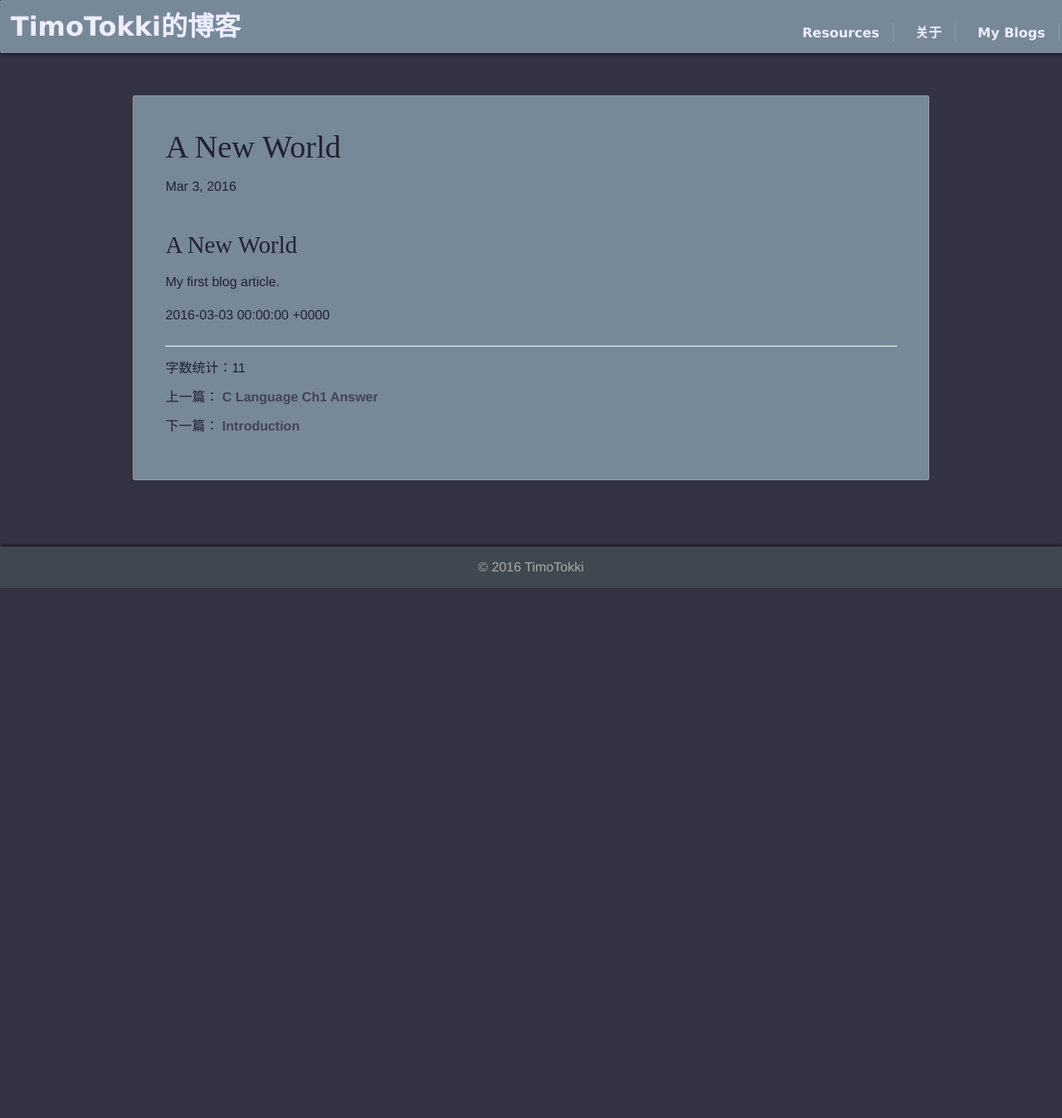
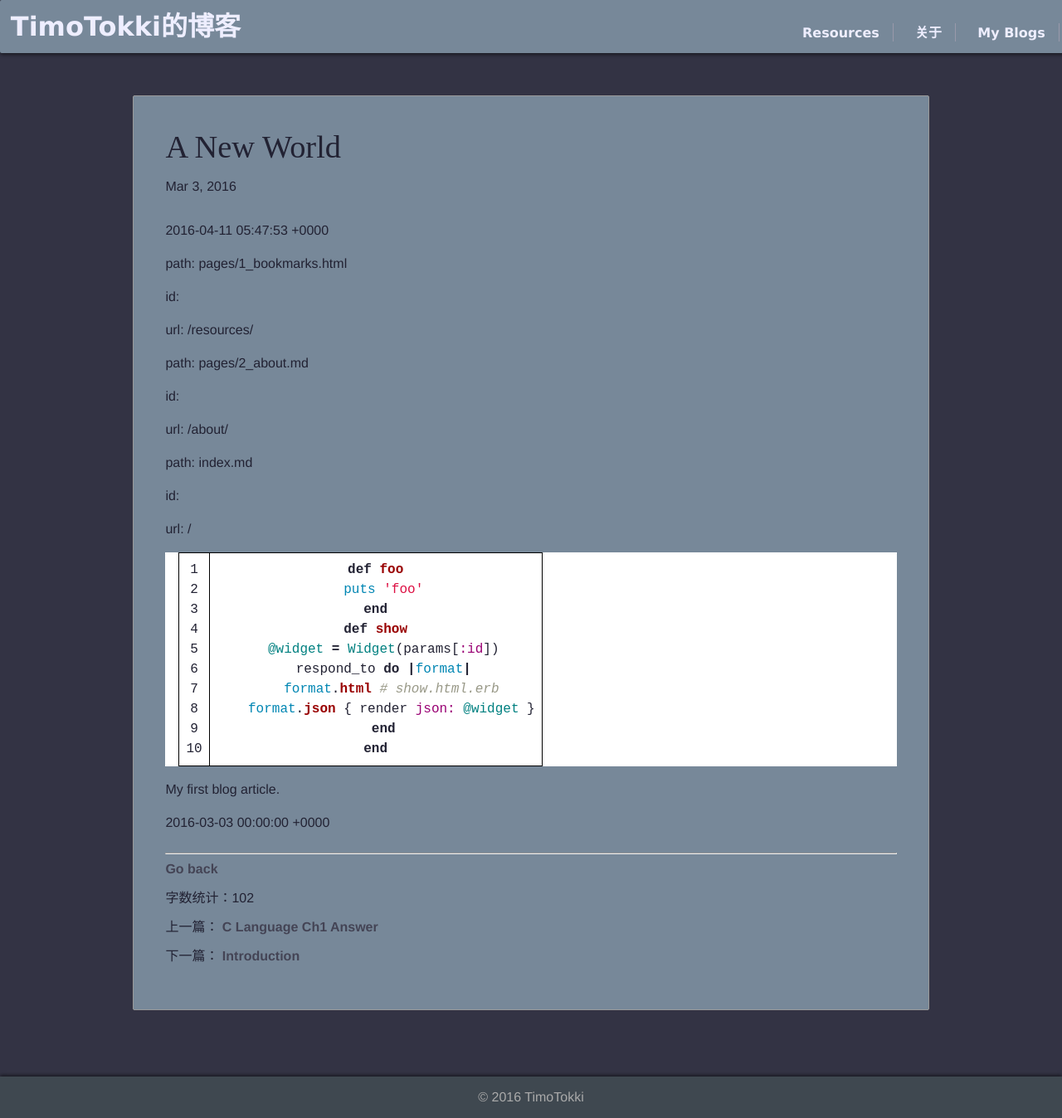
Before and after one commit to TimoTokki/timotokki.github.io, a Jekyll site: the page built from _posts/2016-03-03-A-New-World.md, in a window 1280 px wide. Shown: the whole page at 83% size. Built offline with Jekyll 4.4.1, drawn with Linux system fonts in a browser that asks for light colours; before the commit the page ends 900 px from its top, so only the background shows below that.

Commit message:
add a new css to highlight code

```diff
--- a/_config.yml
+++ b/_config.yml
@@ -9,3 +9,4 @@
 
 # Build settings
 markdown: kramdown
+highlighter: rouge
--- a/_layouts/post.html
+++ b/_layouts/post.html
@@ -10,6 +10,8 @@
 	</article>
 
 	<hr />
+
+	<a href="/index.html">Go back</a>
 	<p> 字数统计：{{ page.content | number_of_words }} </p>
 	{% if page.previous %}
 	<p> 上一篇：<a href="{{ page.previous.url | prepend: site.baseurl }}"> {{ page.previous.title }} </a></p>
--- a/_posts/2016-03-03-A-New-World.md
+++ b/_posts/2016-03-03-A-New-World.md
@@ -2,7 +2,28 @@
 layout: post
 ---
 
-## {{ page.title }}
+{{site.time}}
+
+{% for page in site.pages %}
+  path: {{ page.path }}
+
+  id: {{ page.id }}
+
+  url: {{ page.url }}
+{% endfor %}
+
+{% highlight ruby linenos %}
+def foo
+  puts 'foo'
+end
+def show
+  @widget = Widget(params[:id])
+  respond_to do |format|
+    format.html # show.html.erb
+    format.json { render json: @widget }
+  end
+end
+{% endhighlight %}
 
 My first blog article.
 
--- a/pages/1_bookmarks.html
+++ b/pages/1_bookmarks.html
@@ -1,7 +1,7 @@
 ---
 layout: page
 title: Resources
-permalink: /resource/
+permalink: /resources/
 ---
 <p>
 	这是我搜集的一些关于前端学习的书签
--- a/static/css/basic.css
+++ b/static/css/basic.css
@@ -1,4 +1,5 @@
 @import url(reset.css);
+@import url(syntax.css);
 
 header, article, nav {
 	display: block;
--- /dev/null
+++ b/static/css/syntax.css
@@ -0,0 +1,60 @@
+.highlight  { background: #ffffff; }
+.highlight .c { color: #999988; font-style: italic } /* Comment */
+.highlight .err { color: #a61717; background-color: #e3d2d2 } /* Error */
+.highlight .k { font-weight: bold } /* Keyword */
+.highlight .o { font-weight: bold } /* Operator */
+.highlight .cm { color: #999988; font-style: italic } /* Comment.Multiline */
+.highlight .cp { color: #999999; font-weight: bold } /* Comment.Preproc */
+.highlight .c1 { color: #999988; font-style: italic } /* Comment.Single */
+.highlight .cs { color: #999999; font-weight: bold; font-style: italic } /* Comment.Special */
+.highlight .gd { color: #000000; background-color: #ffdddd } /* Generic.Deleted */
+.highlight .gd .x { color: #000000; background-color: #ffaaaa } /* Generic.Deleted.Specific */
+.highlight .ge { font-style: italic } /* Generic.Emph */
+.highlight .gr { color: #aa0000 } /* Generic.Error */
+.highlight .gh { color: #999999 } /* Generic.Heading */
+.highlight .gi { color: #000000; background-color: #ddffdd } /* Generic.Inserted */
+.highlight .gi .x { color: #000000; background-color: #aaffaa } /* Generic.Inserted.Specific */
+.highlight .go { color: #888888 } /* Generic.Output */
+.highlight .gp { color: #555555 } /* Generic.Prompt */
+.highlight .gs { font-weight: bold } /* Generic.Strong */
+.highlight .gu { color: #aaaaaa } /* Generic.Subheading */
+.highlight .gt { color: #aa0000 } /* Generic.Traceback */
+.highlight .kc { font-weight: bold } /* Keyword.Constant */
+.highlight .kd { font-weight: bold } /* Keyword.Declaration */
+.highlight .kp { font-weight: bold } /* Keyword.Pseudo */
+.highlight .kr { font-weight: bold } /* Keyword.Reserved */
+.highlight .kt { color: #445588; font-weight: bold } /* Keyword.Type */
+.highlight .m { color: #009999 } /* Literal.Number */
+.highlight .s { color: #d14 } /* Literal.String */
+.highlight .na { color: #008080 } /* Name.Attribute */
+.highlight .nb { color: #0086B3 } /* Name.Builtin */
+.highlight .nc { color: #445588; font-weight: bold } /* Name.Class */
+.highlight .no { color: #008080 } /* Name.Constant */
+.highlight .ni { color: #800080 } /* Name.Entity */
+.highlight .ne { color: #990000; font-weight: bold } /* Name.Exception */
+.highlight .nf { color: #990000; font-weight: bold } /* Name.Function */
+.highlight .nn { color: #555555 } /* Name.Namespace */
+.highlight .nt { color: #000080 } /* Name.Tag */
+.highlight .nv { color: #008080 } /* Name.Variable */
+.highlight .ow { font-weight: bold } /* Operator.Word */
+.highlight .w { color: #bbbbbb } /* Text.Whitespace */
+.highlight .mf { color: #009999 } /* Literal.Number.Float */
+.highlight .mh { color: #009999 } /* Literal.Number.Hex */
+.highlight .mi { color: #009999 } /* Literal.Number.Integer */
+.highlight .mo { color: #009999 } /* Literal.Number.Oct */
+.highlight .sb { color: #d14 } /* Literal.String.Backtick */
+.highlight .sc { color: #d14 } /* Literal.String.Char */
+.highlight .sd { color: #d14 } /* Literal.String.Doc */
+.highlight .s2 { color: #d14 } /* Literal.String.Double */
+.highlight .se { color: #d14 } /* Literal.String.Escape */
+.highlight .sh { color: #d14 } /* Literal.String.Heredoc */
+.highlight .si { color: #d14 } /* Literal.String.Interpol */
+.highlight .sx { color: #d14 } /* Literal.String.Other */
+.highlight .sr { color: #009926 } /* Literal.String.Regex */
+.highlight .s1 { color: #d14 } /* Literal.String.Single */
+.highlight .ss { color: #990073 } /* Literal.String.Symbol */
+.highlight .bp { color: #999999 } /* Name.Builtin.Pseudo */
+.highlight .vc { color: #008080 } /* Name.Variable.Class */
+.highlight .vg { color: #008080 } /* Name.Variable.Global */
+.highlight .vi { color: #008080 } /* Name.Variable.Instance */
+.highlight .il { color: #009999 } /* Literal.Number.Integer.Long */
```
Also changed, not shown: 2 other files.
